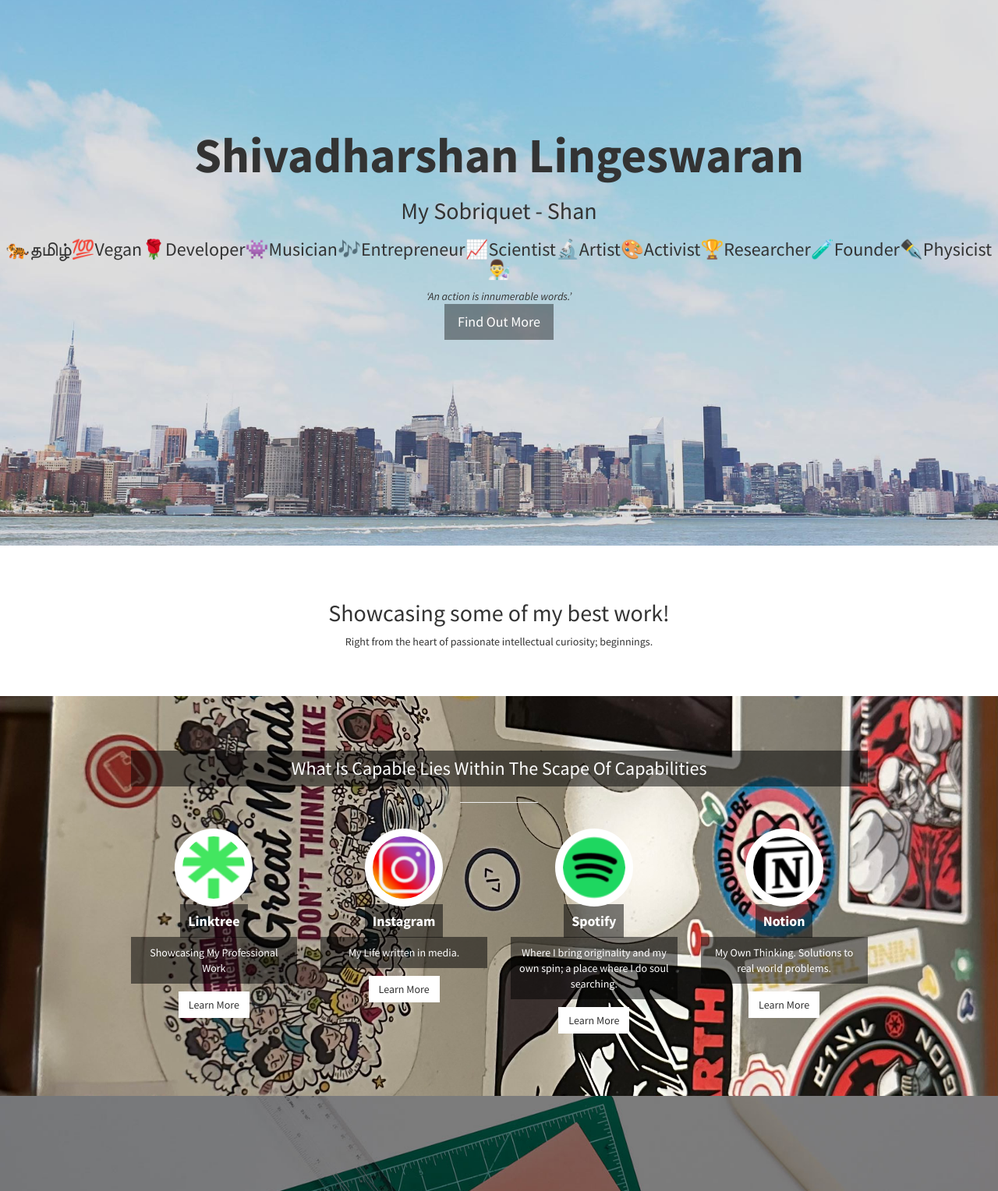
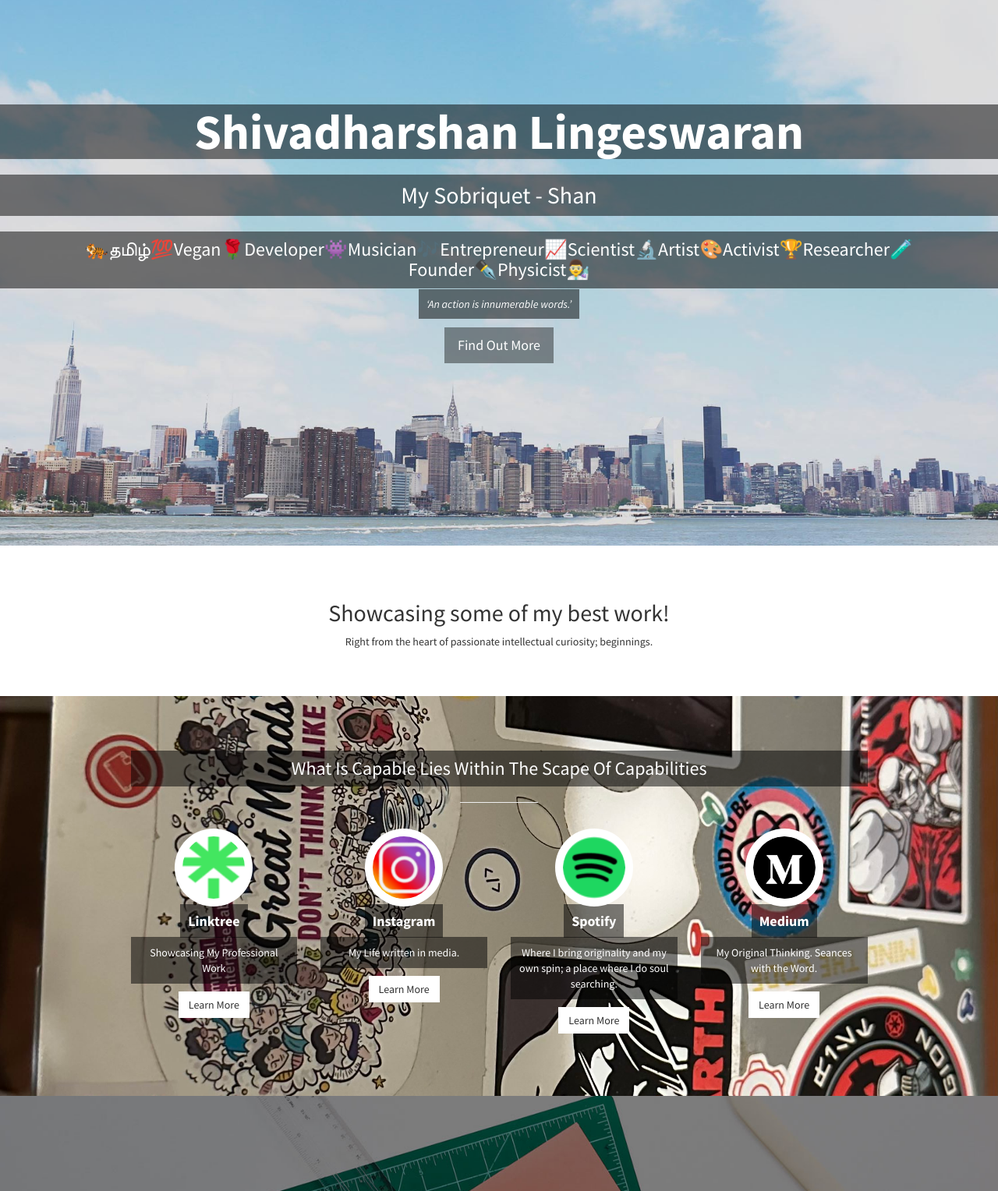
Before and after one commit to XoxRumbleLorexoX/xoxrumblelorexox.github.io, a plain HTML site: page index.html in a window 1280 px wide. Shown: the part 100-1628 px from the top of the page at 78% size. Drawn offline with Linux system fonts and the light colour scheme.

Commit message:
changed notion to medium

```diff
--- a/index.html
+++ b/index.html
@@ -61,10 +61,11 @@
     <!-- Header -->
     <header id="top" class="header">
         <div class="text-vertical-center">
-            <h1>Shivadharshan Lingeswaran</h1>
-            <h2>My Sobriquet - Shan</h2>
-            <h3>🐅தமிழ்💯Vegan🌹Developer👾Musician🎶Entrepreneur📈Scientist🔬Artist🎨Activist🏆Researcher🧪Founder✒️Physicist👨‍🔬</h3>
-                <i>‘An action is innumerable words.’</i>
+            <h1 class="shaded-text">Shivadharshan Lingeswaran</h1>
+            <h2 class="shaded-text">My Sobriquet - Shan</h2>
+            <h3 class="shaded-text">🐅தமிழ்💯Vegan🌹Developer👾Musician🎶Entrepreneur📈Scientist🔬Artist🎨Activist🏆Researcher🧪Founder✒️Physicist👨‍🔬</h3>
+                <i class="shaded-text">‘An action is innumerable words.’</i>
+                <br>
             <br>
             <a href="#about" class="btn btn-dark btn-lg">Find Out More</a>
         </div>
@@ -115,7 +116,7 @@
                                     <strong class="shaded-text">Instagram</strong>
                                 </h4>
                                 <p class="shaded-text">My Life written in media.</p>
-                                <a href="https://www.instagram.com/brightideasflythroughthewall/?hl=en" class="btn btn-light" target="">Learn More</a>
+                                <a href="https://www.instagram.com/brightideasflythroughthewall/?hl=en" class="btn btn-light" target="_blank">Learn More</a>
                             </div>
                         </div>
                         <div class="col-md-3 col-sm-6">
@@ -133,13 +134,13 @@
                         <div class="col-md-3 col-sm-6">
                             <div class="service-item">
                                 <span class="fa-stack fa-4x">
-                                    <img src="./img/Notion-logo.svg (1).png" class="linktreelogo" alt="your logo"/>
+                                    <img src="./img/medium.png" class="linktreelogo" alt="your logo"/>
                             </span>
                                 <h4>
-                                    <strong class="shaded-text">Notion</strong>
+                                    <strong class="shaded-text">Medium</strong>
                                 </h4>
-                                <p class="shaded-text">My Own Thinking. Solutions to real world problems.</p>
-                                <a href="" class="btn btn-light">Learn More</a>
+                                <p class="shaded-text">My Original Thinking. Seances with the Word.</p>
+                                <a href="https://medium.com/@X0xRumbleLorex0X" class="btn btn-light" target="_blank" >Learn More</a>
                             </div>
                         </div>
                     </div>
```
Also changed, not shown: img/medium.png (added).
